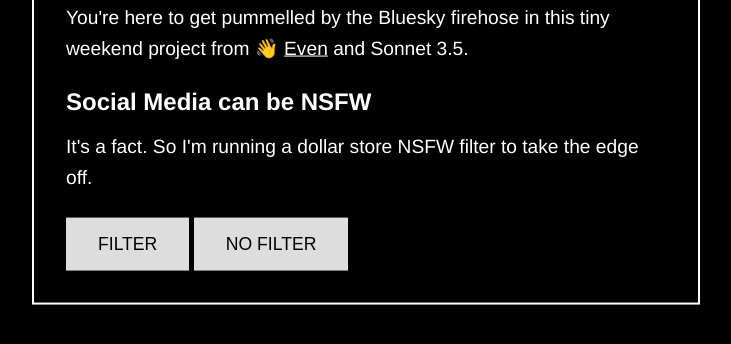
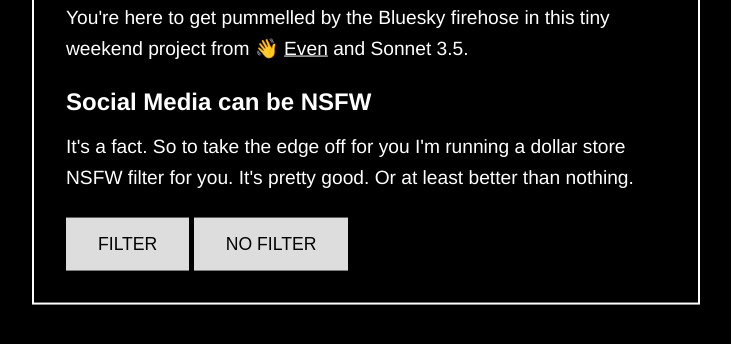
Before and after one commit to evenwestvang/mercer-bluesky, a website built with Parcel: page client/src/index.html in a window 1280 px wide. Both pictures are taken after a click on the button "PLEASE, BRING THE FLASHING". Shown: the part 298-642 px from the top of the page, without its empty margins (274-1005 px from the left). Built offline with nearby package versions, Linux system fonts and the light colour scheme.

Commit message:
copy changes

```diff
--- a/client/src/index.html
+++ b/client/src/index.html
@@ -1,7 +1,7 @@
 <!DOCTYPE html>
 <html>
 <head>
-    <title>TheBig Blue Mood</title>
+    <title>The Big Blue Mood</title>
     <style>
         body {
             background-color: #000000;
@@ -80,7 +80,7 @@
         </div>
         <div class="warning-2">
             <h2>Social Media can be NSFW</h2>
-            <p>It's a fact. So I'm running a dollar store NSFW filter to take the edge off.</p>
+            <p>It's a fact. So to take the edge off for you I'm running a dollar store NSFW filter for you. It's pretty good. Or at least better than nothing.</p>
             <button class="sfw">FILTER</button>
             <button class="nsfw">NO FILTER</button>
         </div>
```
